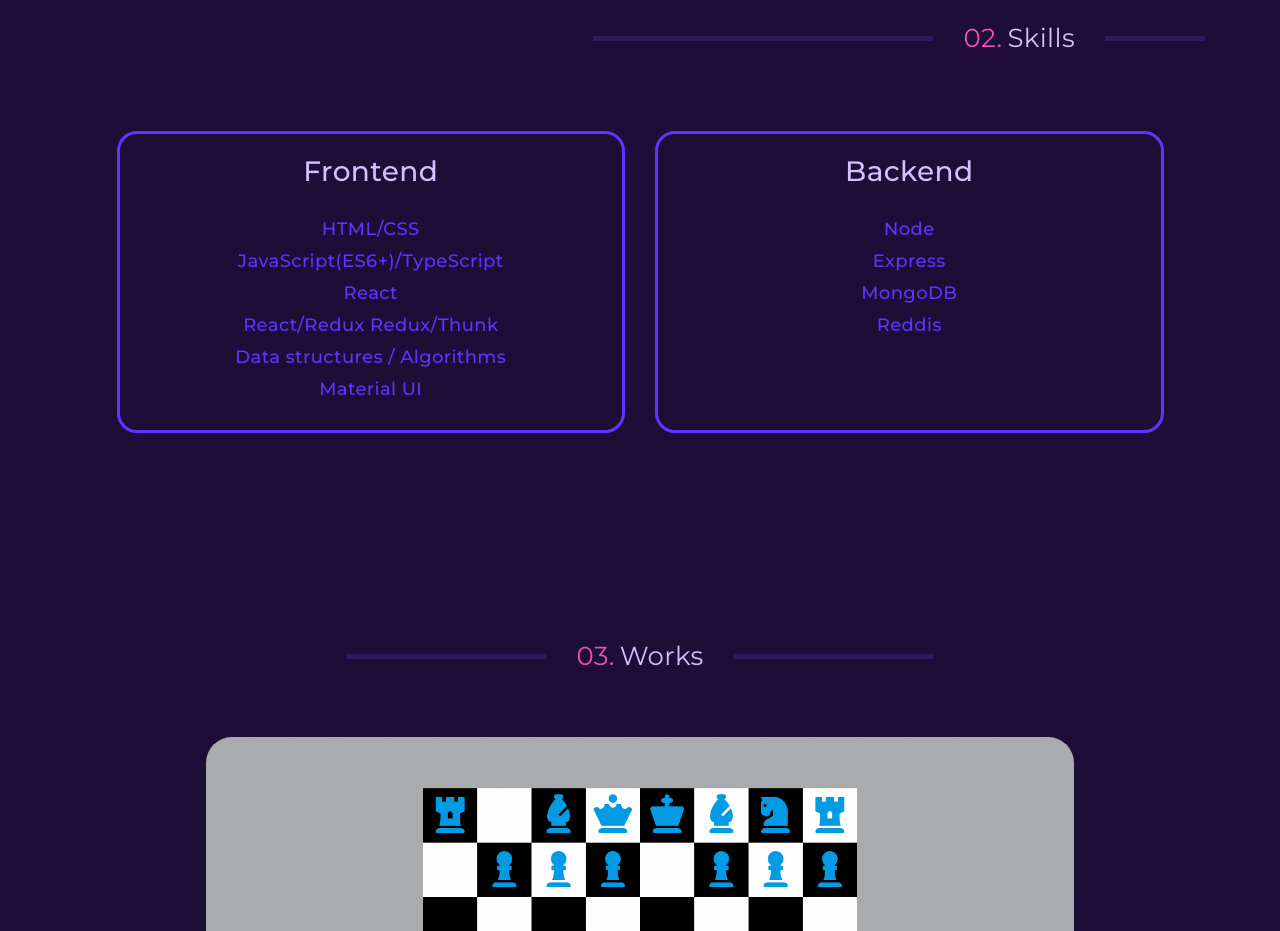
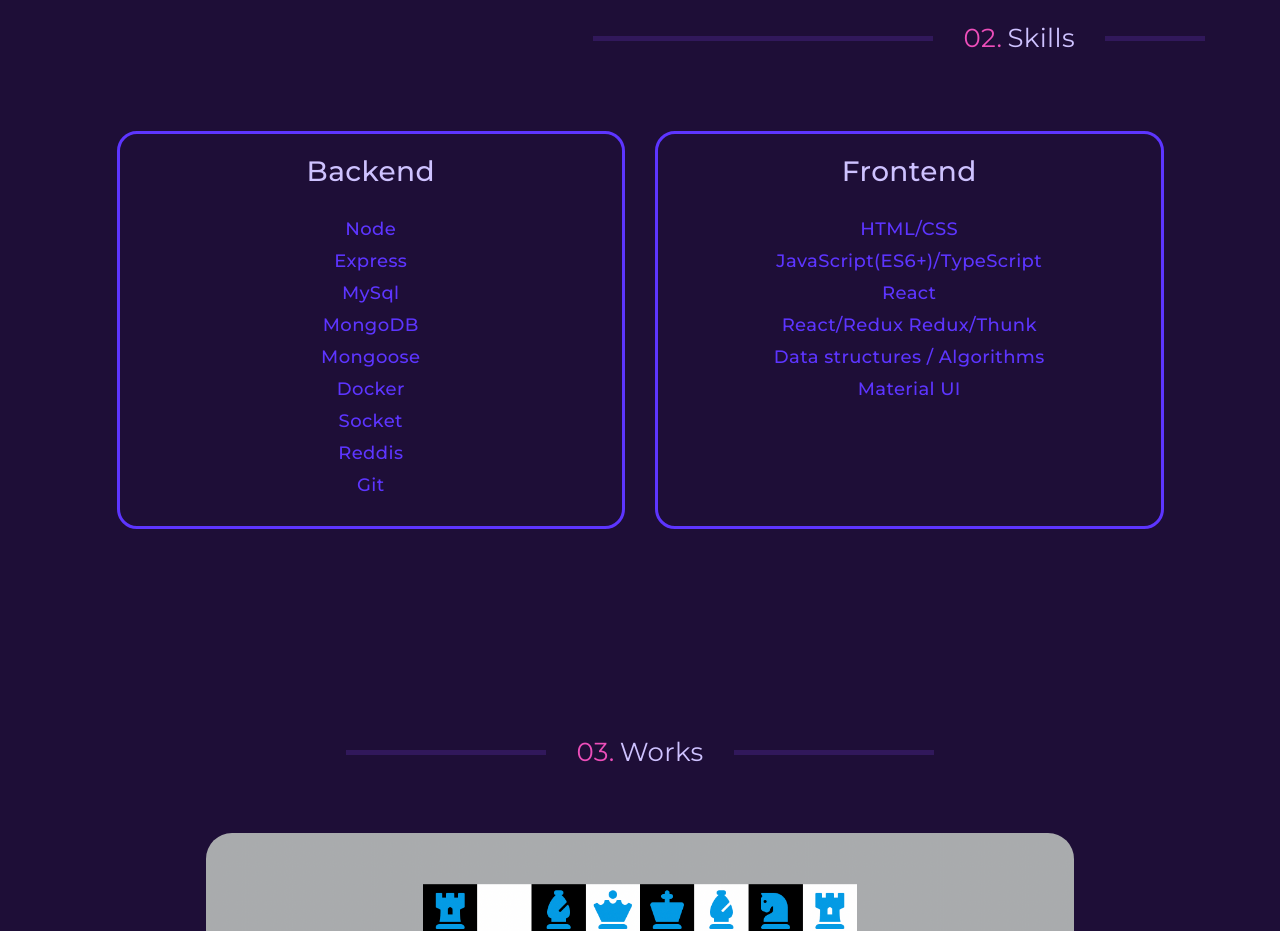
Before and after one commit to abhi103767/newPortfolio, a React (Create React App) app: page / in a window 1280 px wide. Shown: the part 1260-2191 px from the top of the page. Built offline with nearby package versions, Linux system fonts and the light colour scheme.

Commit message:
skills is updated.

```diff
--- a/src/data/skills.ts
+++ b/src/data/skills.ts
@@ -1,4 +1,15 @@
 const skills = {
+
+Backend: ['Node',
+  'Express',
+   'MySql',
+  'MongoDB',
+  'Mongoose',
+  'Docker',
+  'Socket',
+  'Reddis',
+   'Git'
+],
   Frontend: [
     'HTML/CSS',
     'JavaScript(ES6+)/TypeScript',
@@ -7,11 +18,7 @@ const skills = {
     'Data structures / Algorithms',
     'Material UI',
   ],
-  Backend: ['Node',
-  'Express',
-  'MongoDB',
-  'Reddis',
-],
+
 };
 
 export default skills;
```
